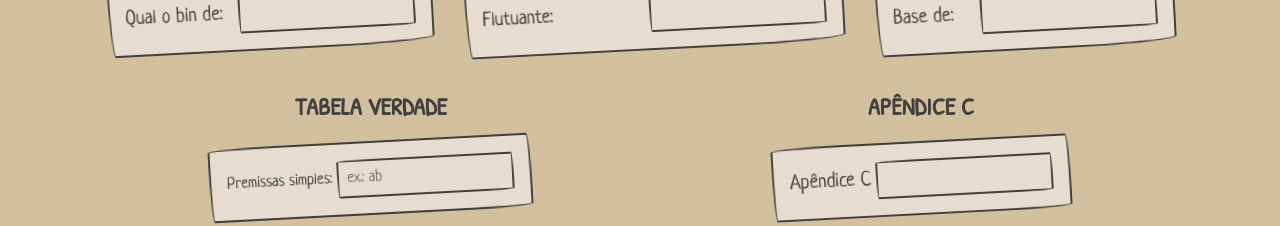
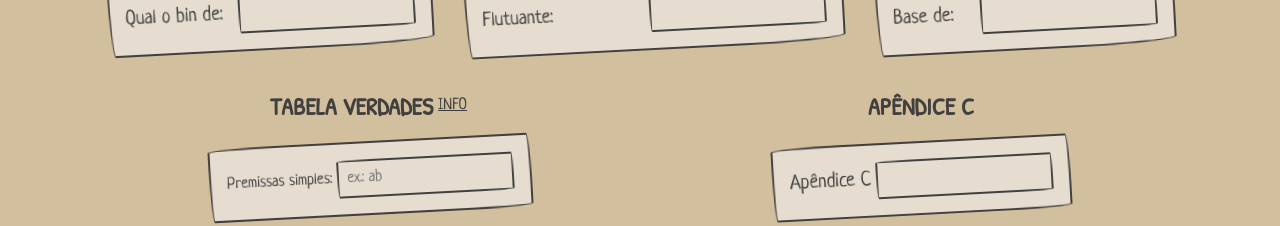
Before and after one commit to LuizFellype/base-caculator, a Vue app: page / in a window 1280 px wide. Shown: the part 530-756 px from the top of the page. Built offline with nearby package versions, Linux system fonts and the light colour scheme.

Commit message:
feat: merge and add info

```diff
--- a/src/App.vue
+++ b/src/App.vue
@@ -95,6 +95,9 @@ body {
 }
 .p-15 {
   padding: 15px;
+}
+.pl-5 {
+  padding: 5px;
 }
 .px-10 {
   padding-left: 10px;
--- a/src/components/RealTable.vue
+++ b/src/components/RealTable.vue
@@ -1,5 +1,14 @@
 <template>
-  <h2>TABELA VERDADE</h2>
+  <div class="d-flex center">
+    <h2>TABELA VERDADES</h2>
+    <a
+      class="pl-5 scale"
+      target="_blank"
+      rel="noopener noreferrer"
+      href="https://edufaesa-my.sharepoint.com/:f:/g/personal/luiz_fellype_aluno_faesa_br/Eo7Th6lCgB1Hntm9Kk6IEdQBwPXpqIdIP9CYN-zMfhDjow?e=eErrfz"
+      >INFO</a
+    >
+  </div>
   <div class="scale">
     <form @submit.prevent="handleEnter" class="card shake">
       <div class="inline-between">
--- a/src/helpers/apendiceC.js
+++ b/src/helpers/apendiceC.js
@@ -3,17 +3,17 @@ export const translateApC = (instruction) => {
     const [command, registrator, x, y] = instruction
 
     return {
-        '1': `(LOAD) Carrega o registrador ${registrator} com o padrão de bits encontrado na célula de memória no endereço ${x}${y}`,
-        '2': `(LOAD) Carrega o valor ${x}${y} no registrador ${registrator}`,
-        '3': `(STORE) Armazena o conteúdo do registrador ${registrator} na célula de memória de endereço ${x}${y}.`,
-        '4': `(MOVE) Copia o conteúdo do registrador ${x} no registrador ${y}`,
-        '5': `(ADD) Soma(binários) o conteúdo dos registradores ${x} e ${y} e salva no registrador ${registrator}.`,
-        '6': `(ADD) Soma(ponto flutuante) o conteúdo dos registradores ${x} e ${y} e salva no registrador ${registrator}.`,
-        '7': `(OR) reg ${registrator} = bin(reg ${x}) OR bin(reg ${y})`,
-        '8': `(OR) reg ${registrator} = bin(reg ${x}) AND bin(reg ${y})`,
-        '9': `(XOR) reg ${registrator} = bin(reg ${x}) XOR bin(reg ${y})`,
-        'A': `(ROTATE) bin(reg ${registrator} em hex), gira ${y} digitos da esquerda para a direita e salva no reg ${registrator}`,
-        'B': `(JUMP) se (reg ${registrator} == reg 0), então próxima instrução será ${x}${y}, se não apenas continua. `,
+        '1': `(LOAD) Reg ${registrator} = Memo ${x}${y}`,
+        '2': `(LOAD) Reg ${registrator} = ${x}${y}`,
+        '3': `(STORE) Memo ${x}${y} = Reg ${registrator}`,
+        '4': `(MOVE(copy)) Reg ${y} = Reg ${x}`,
+        '5': `(ADD) Reg ${registrator} = Bin(Reg ${x}) + Bin(Reg ${y})`,
+        '6': `(ADD) Reg ${registrator} = PontoFlutuante(Reg ${x}) + PontoFlutuante(Reg ${y})`,
+        '7': `(OR) Reg ${registrator} = Bin(Reg ${x}) OR Bin(Reg ${y})`,
+        '8': `(OR) Reg ${registrator} = Bin(Reg ${x}) AND Bin(Reg ${y})`,
+        '9': `(XOR) Reg ${registrator} = Bin(Reg ${x}) XOR Bin(Reg ${y})`,
+        'A': `(ROTATE) Bin(Reg ${registrator}), gira ${y} digitos da esquerda para a direita e salva no Reg ${registrator}`,
+        'B': `(JUMP) se (Reg ${registrator} == Reg 0), então próxima instrução será ${x}${y}, se não apenas continua. `,
         'C': `(HALT) Para o programa.`,
     }[command]
 }
--- a/src/helpers/sum.js
+++ b/src/helpers/sum.js
@@ -32,6 +32,7 @@ export const sumBase = (base) => {
             const yInDec = bases.hexToDec(y)
 
             const sumResult =  Number(xInDec) + Number(yInDec)
+
             return bases.decToHex(sumResult).toUpperCase()
         }
     }
```
Also changed, not shown: 1 other file (tests, documents, lock files or other folders).
